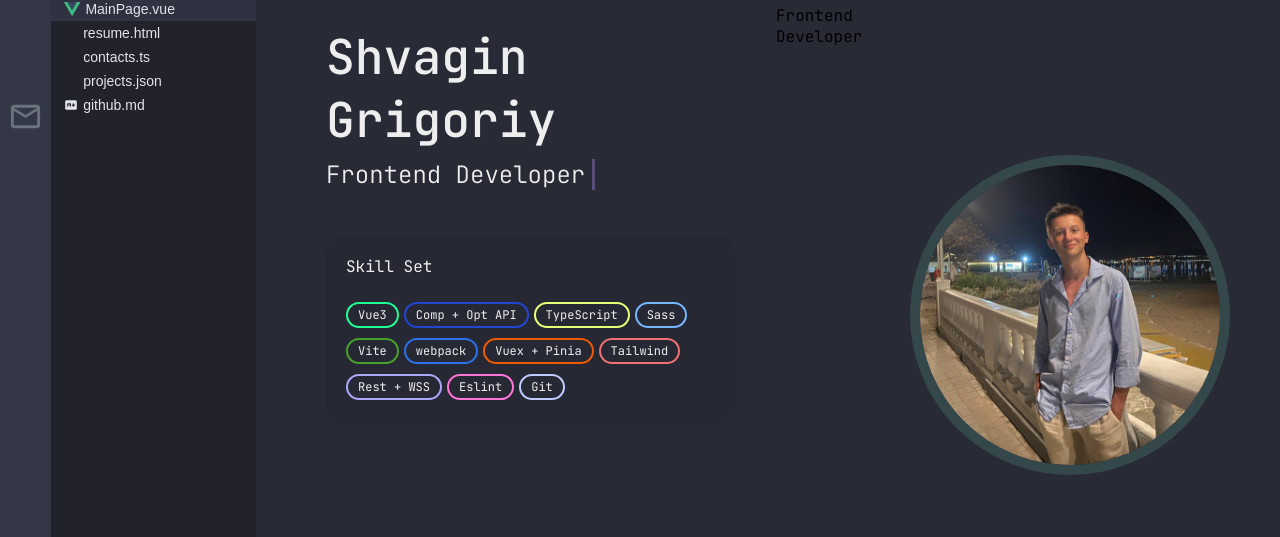
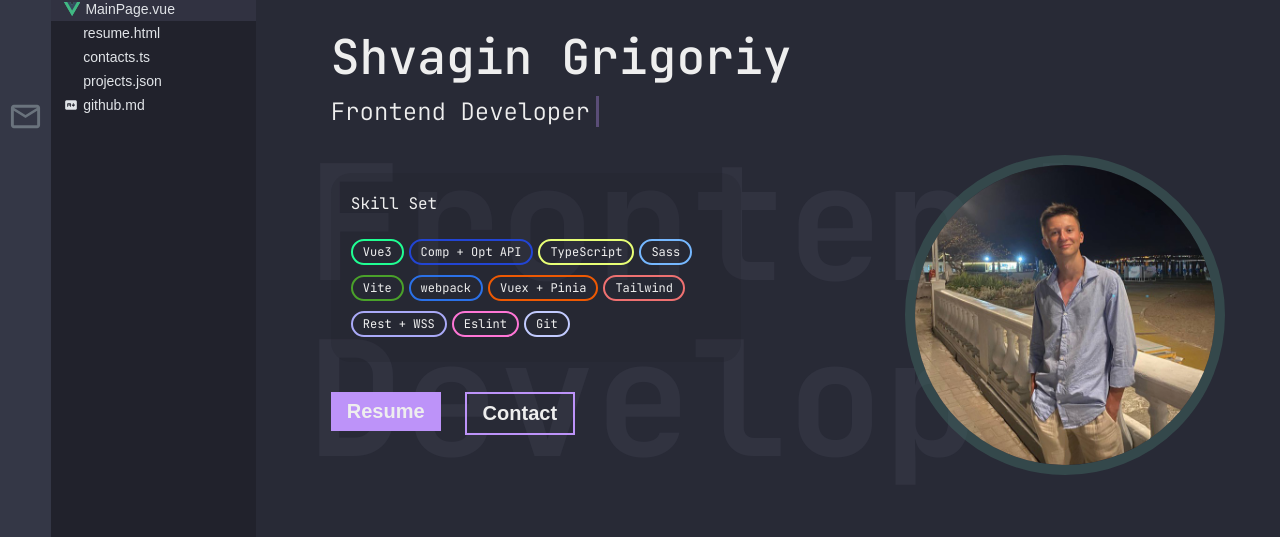
Before and after one commit to GrigoriyShvagin/GrigoriyShvagin.github.io, a Vue app: page / in a window 1280 px wide. Shown: the part 106-643 px from the top of the page. Built offline with nearby package versions, Linux system fonts and the light colour scheme; some icons are missing.

Commit message:
fully edited main page

```diff
--- a/src/Pages/MainPage.vue
+++ b/src/Pages/MainPage.vue
@@ -1,5 +1,8 @@
 <template>
   <div class="main_page_block">
+    <div class="bg_text">
+      <h1>Frontend Developer</h1>
+    </div>
     <div class="text_block">
       <div class="text_name">Shvagin Grigoriy</div>
       <div class="text_profession">{{ reactText }}</div>
@@ -9,14 +12,25 @@
           <div
             class="skill"
             v-for="item in skillSet"
-            :style="styleObject(item)"
+            :style="{ ...styleObject(item) }"
           >
             {{ item.name }}
           </div>
         </div>
       </div>
+      <div class="bttn_block">
+        <router-link to="/resume"
+          ><button type="button" class="bttn resume_bttn">
+            Resume
+          </button></router-link
+        >
+        <router-link to="/contact"
+          ><button type="button" class="bttn contact_bttn">
+            Contact
+          </button></router-link
+        >
+      </div>
     </div>
-    <div class="textBg">Frontend Developer</div>
     <div class="img_block"><img src="/me.jpg" alt="" /></div>
   </div>
 </template>
@@ -71,8 +85,45 @@ onMounted(initialsText);
     background: transparent;
   }
 }
+.bg_text {
+  position: absolute;
+  font-size: 5rem;
+  line-height: 1.1;
+  color: var(--bg-text);
+  z-index: 0;
+  left: 5%;
+  top: 25%;
+}
+.bttn_block {
+  display: flex;
+}
+.bttn {
+  font-size: 1.25rem;
+  padding: 0.5rem 1rem;
+  color: #eee;
+  cursor: pointer;
+  width: max-content;
+}
+.resume_bttn {
+  background: var(--accent-color);
+  margin-right: 1.5rem;
+  font-weight: 600;
+  border: none;
+  &:hover {
+    box-shadow: 5px 5px 10px rgba(0, 0, 0, 0.5);
+  }
+}
+.contact_bttn {
+  background: none;
+  border: 2px solid var(--accent-color);
+  font-weight: 600;
+  &:hover {
+    box-shadow: 5px 5px 10px rgba(0, 0, 0, 0.5);
+  }
+}
 .skill_set {
   background: var(--transparent-bg);
+  z-index: 2;
   color: var(--text-color);
   margin: 30px 0;
   padding: 20px;
@@ -107,6 +158,7 @@ onMounted(initialsText);
   position: relative;
   .text_block {
     padding: 20px;
+    z-index: 2;
     width: 60%;
     display: flex;
     flex-direction: column;
```
